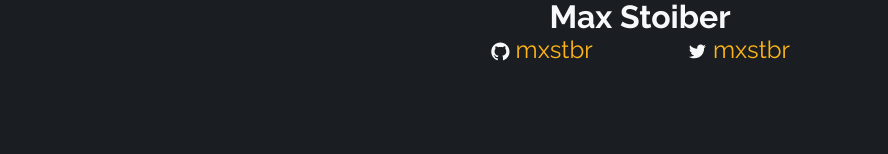
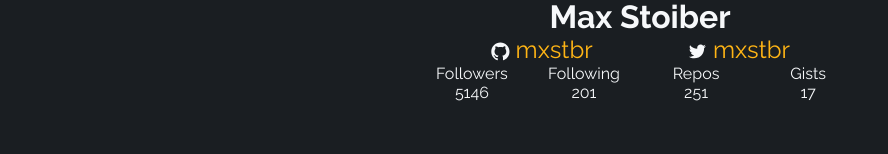
Before and after one commit to ShariqAsadi/gitrakr, a React (Create React App) app: page /users in a window 1280 px wide. Shown: the part 138-292 px from the top of the page, without its empty margins (0-888 px from the left). Built offline with nearby package versions, Linux system fonts and the light colour scheme.

Commit message:
Adds Stats for the user

```diff
--- a/src/pages/Users/Users.js
+++ b/src/pages/Users/Users.js
@@ -33,6 +33,23 @@ const Users = () => {
               </div>
             ) : null}
           </div>
+          <div className='stats'>
+            <div>
+              <span>Followers</span> <span>{user.followers}</span>
+            </div>
+            <div>
+              <span>Following</span>
+              <span>{user.following}</span>
+            </div>
+            <div>
+              <span>Repos</span>
+              <span>{user.public_repos}</span>
+            </div>
+            <div>
+              <span>Gists</span>
+              <span>{user.public_gists}</span>
+            </div>
+          </div>
         </div>
       </section>
     </Container>
--- a/src/pages/Users/Users.styles.js
+++ b/src/pages/Users/Users.styles.js
@@ -47,4 +47,18 @@ export const Container = styled.main`
       cursor: pointer;
     }
   }
+
+  .stats {
+    display: grid;
+    grid-template-columns: repeat(4, 1fr);
+    grid-column-gap: 2.5rem;
+    justify-items: center;
+
+    div {
+      display: flex;
+      flex-direction: column;
+      justify-content: center;
+      align-items: center;
+    }
+  }
 `;
```
